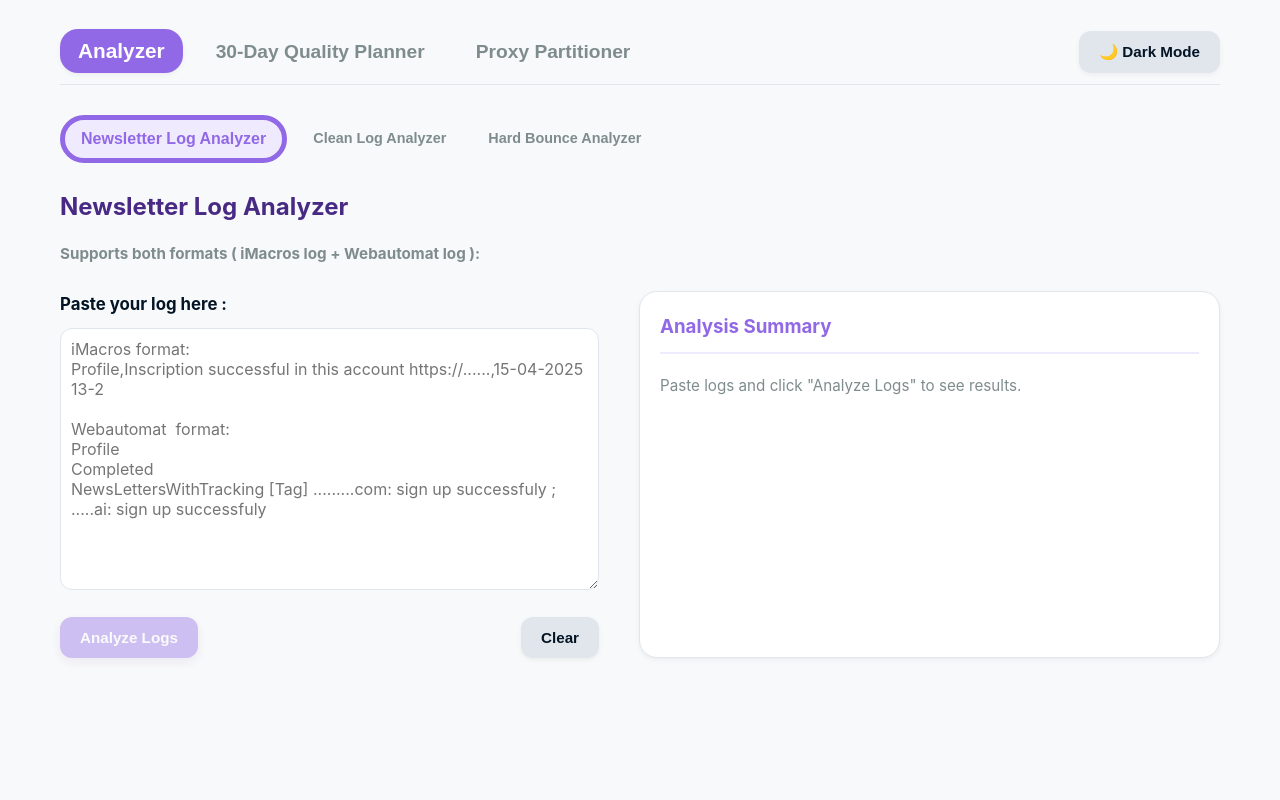
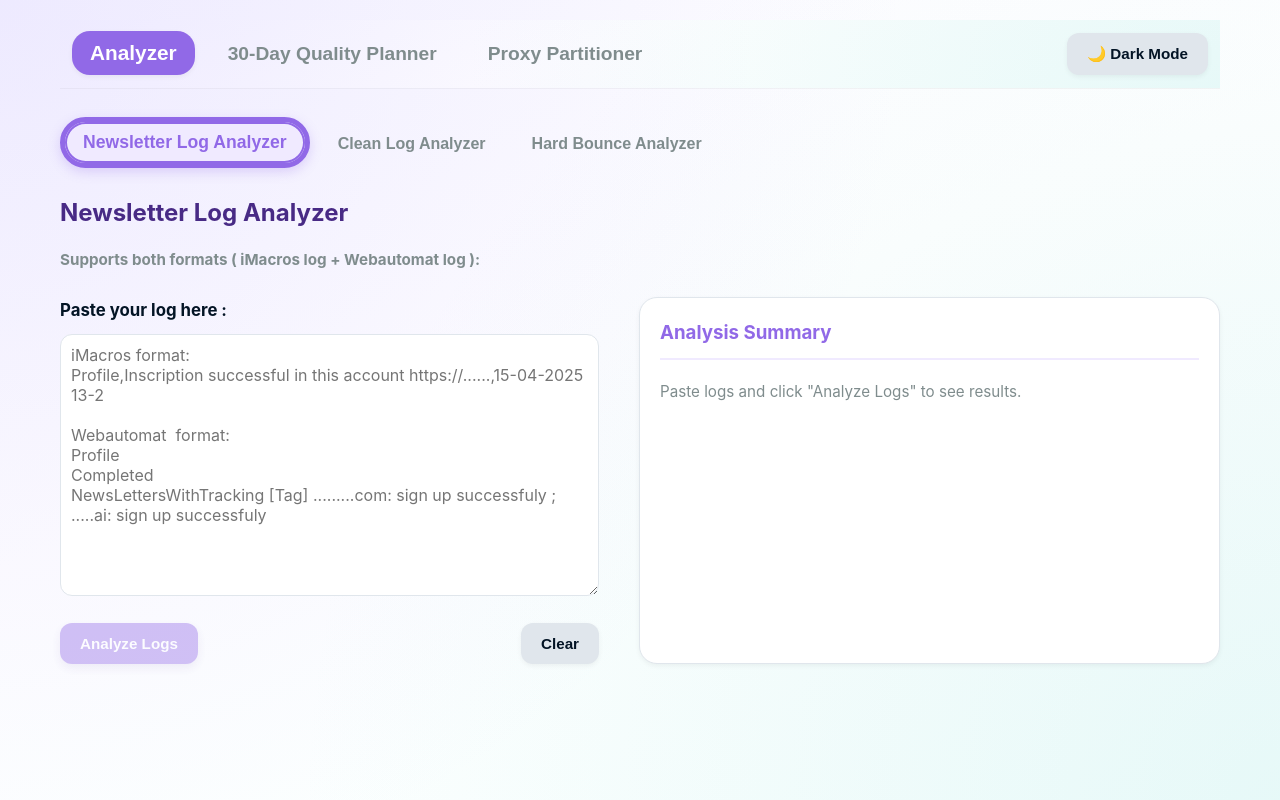
Before and after one commit to kriouichsalma5-sudo/CMHWSeedsTool, a React (Create React App) app: page / in a window 1280 px wide. Built offline with nearby package versions, Linux system fonts and the light colour scheme; the HTML template or start-up script is replaced by a standard one.

Commit message:
Update styles.css

```diff
--- a/src/styles.css
+++ b/src/styles.css
@@ -1,6 +1,40 @@
 /* ===============================
   GLOBAL STYLES & THEME VARIABLES
 ================================ */
+html,
+body {
+  min-height: 100%;
+}
+body {
+  background: radial-gradient(
+      circle at top left,
+      rgba(180, 160, 255, 0.25),
+      transparent 55%
+    ),
+    radial-gradient(
+      circle at bottom right,
+      rgba(150, 220, 220, 0.25),
+      transparent 60%
+    ),
+    linear-gradient(160deg, #f7f6ff 0%, #f9fcff 45%, #f2fbfa 100%);
+
+  background-attachment: fixed;
+}
+
+body[data-theme="dark"] {
+  background: radial-gradient(
+      circle at top left,
+      rgba(130, 90, 255, 0.22),
+      transparent 55%
+    ),
+    radial-gradient(
+      circle at bottom right,
+      rgba(0, 180, 200, 0.22),
+      transparent 60%
+    ),
+    linear-gradient(160deg, #050b18 0%, #081a2d 45%, #0b2f3a 100%);
+  background-attachment: fixed;
+}
 
 :root {
   /* Light Mode */
@@ -31,10 +65,40 @@
   --color-primary-soft: #2e1d52;
   --color-text: #e0e7f0;
   --color-text-muted: #95a5a6;
-  --color-bg: #05162e;
+  --color-bg: transparent;
   --color-panel: #2d3748;
   --color-border: #4a5568;
   --color-error: #ff7676;
+}
+
+[data-theme="dark"] .app-container {
+  background: transparent !important;
+}
+
+[data-theme="dark"] .header-bar {
+  background: radial-gradient(
+      circle at top left,
+      rgba(130, 90, 255, 0.22),
+      transparent 55%
+    ),
+    radial-gradient(
+      circle at bottom right,
+      rgba(0, 180, 200, 0.22),
+      transparent 60%
+    ),
+    linear-gradient(160deg, #050b18 0%, #081a2d 45%, #0b2f3a 100%);
+
+  box-shadow: 0 1px 0 rgba(255, 255, 255, 0.08);
+}
+[data-theme="dark"] .stats,
+[data-theme="dark"] .part-card,
+[data-theme="dark"] .session-card-export,
+[data-theme="dark"] .edit-actions-container,
+[data-theme="dark"] textarea,
+[data-theme="dark"] input,
+[data-theme="dark"] select {
+  background-color: rgba(38, 20, 54, 0.75);
+  backdrop-filter: blur(6px);
 }
 
 * {
@@ -46,12 +110,24 @@ body {
   font-family: -apple-system, BlinkMacSystemFont, "Segoe UI", "Roboto", "Oxygen",
     "Ubuntu", "Cantarell", "Fira Sans", "Droid Sans", "Helvetica Neue",
     sans-serif;
+
   -webkit-font-smoothing: antialiased;
   -moz-osx-font-smoothing: grayscale;
-  background-color: var(--color-bg);
+
+  background: radial-gradient(
+      circle at top left,
+      rgba(180, 160, 255, 0.18),
+      transparent 60%
+    ),
+    radial-gradient(
+      circle at bottom right,
+      rgba(150, 220, 220, 0.18),
+      transparent 65%
+    ),
+    linear-gradient(160deg, #fafaff 0%, #ffffff 45%, #f8fffe 100%);
   color: var(--color-text);
-  transition: background-color var(--transition-speed),
-    color var(--transition-speed);
+
+  transition: color var(--transition-speed);
   line-height: 1.6;
 }
 
@@ -68,6 +144,7 @@ code {
   padding: 20px;
   max-width: 1200px;
   margin: 0 auto;
+  background: transparent;
 }
 
 .header-bar {
@@ -75,12 +152,25 @@ code {
   justify-content: space-between;
   align-items: center;
   margin-bottom: 30px;
-  padding: 10px 0;
-  border-bottom: 1px solid var(--color-border);
+  padding: 12px 12px;
   position: sticky;
   top: 0;
-  background-color: var(--color-bg);
   z-index: 100;
+
+  background: radial-gradient(
+      circle at top left,
+      rgba(180, 160, 255, 0.18),
+      transparent 60%
+    ),
+    radial-gradient(
+      circle at bottom right,
+      rgba(150, 220, 220, 0.18),
+      transparent 65%
+    ),
+    linear-gradient(160deg, #fafaff 0%, #ffffff 45%, #f8fffe 100%);
+
+  border-bottom: none;
+  box-shadow: 0 1px 0 rgba(0, 0, 0, 0.04);
 }
 
 .tab-buttons-container {
@@ -713,25 +803,31 @@ tbody td {
   gap: 10px;
   margin-bottom: 25px;
   flex-wrap: wrap;
-  transition: all var(--transition-speed);
 }
 
 .sub-tab-btn {
   background-color: transparent;
   color: var(--color-text-muted);
   border: none;
-  padding: 10px 16px;
+
+  padding: 10px 18px;
   cursor: pointer;
-  font-size: 0.9rem;
-  font-weight: 600;
-  border-radius: 100px;
-  transition: all var(--transition-speed);
-  border-bottom: 3px solid transparent;
+
+  font-size: 1rem; /* FIXED */
+  font-weight: 700; /* FIXED */
+  border-radius: 999px;
+
+  /* Fake border placeholder (no layout shift) */
+  box-shadow: inset 0 0 0 2px transparent;
+
+  transition: color 0.25s ease, background-color 0.25s ease,
+    box-shadow 0.25s ease, transform 0.25s ease;
 }
 
 .sub-tab-btn:hover {
   color: var(--color-primary-base);
   background-color: var(--color-primary-soft);
+  transform: translateY(-1px);
 }
 
 .sub-tab-btn.active {
@@ -739,7 +835,10 @@ tbody td {
   border: 5px solid var(--color-primary-base);
   font-weight: 700;
   background-color: var(--color-primary-soft);
-  font-size: 1rem;
+  font-size: 1.1rem;
+  box-shadow: inset 0 0 0 2px var(--color-primary-base),
+    0 4px 12px rgba(145, 105, 231, 0.25);
+  transform: translateY(-1px);
 }
 
 .placeholder-interface {
```
